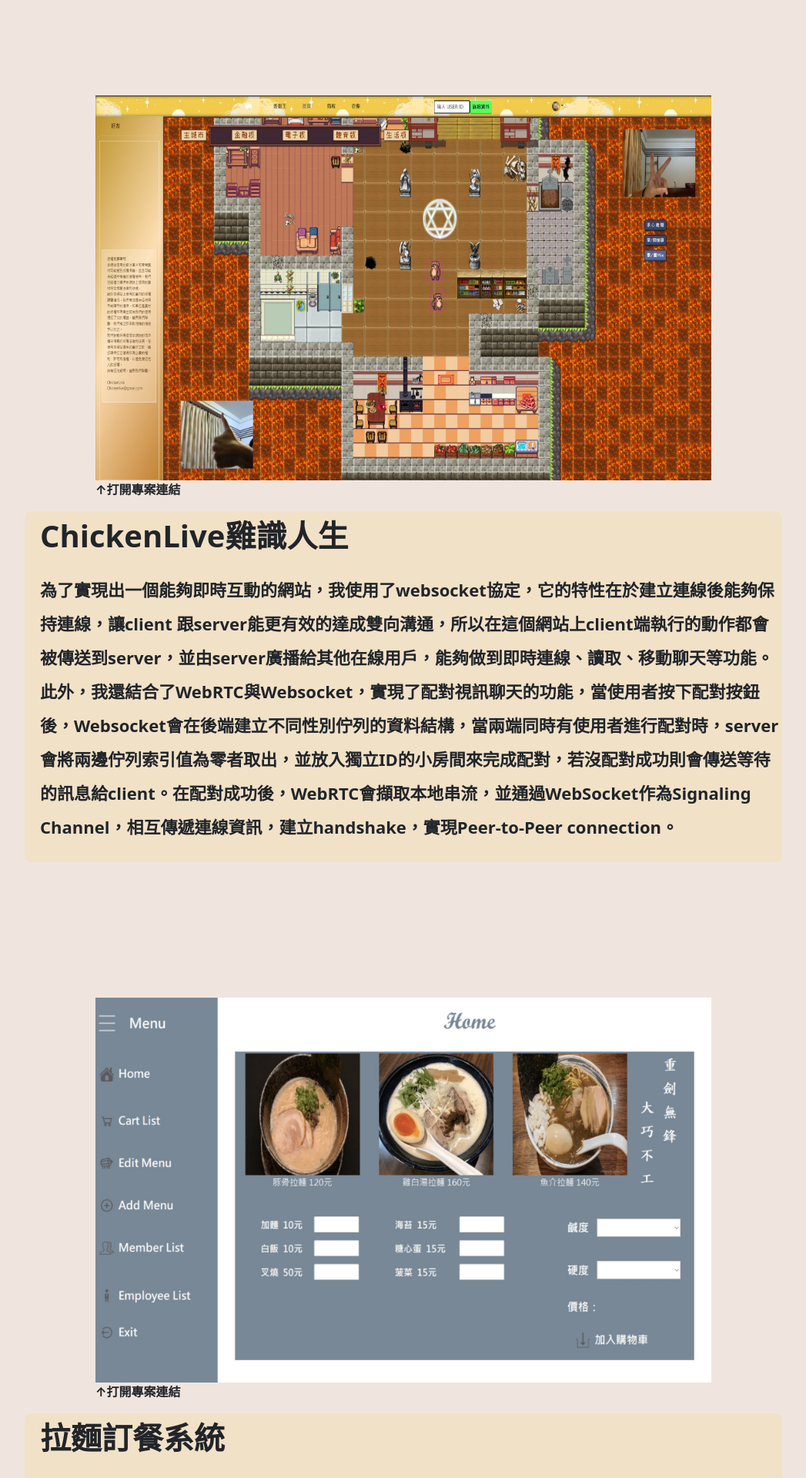
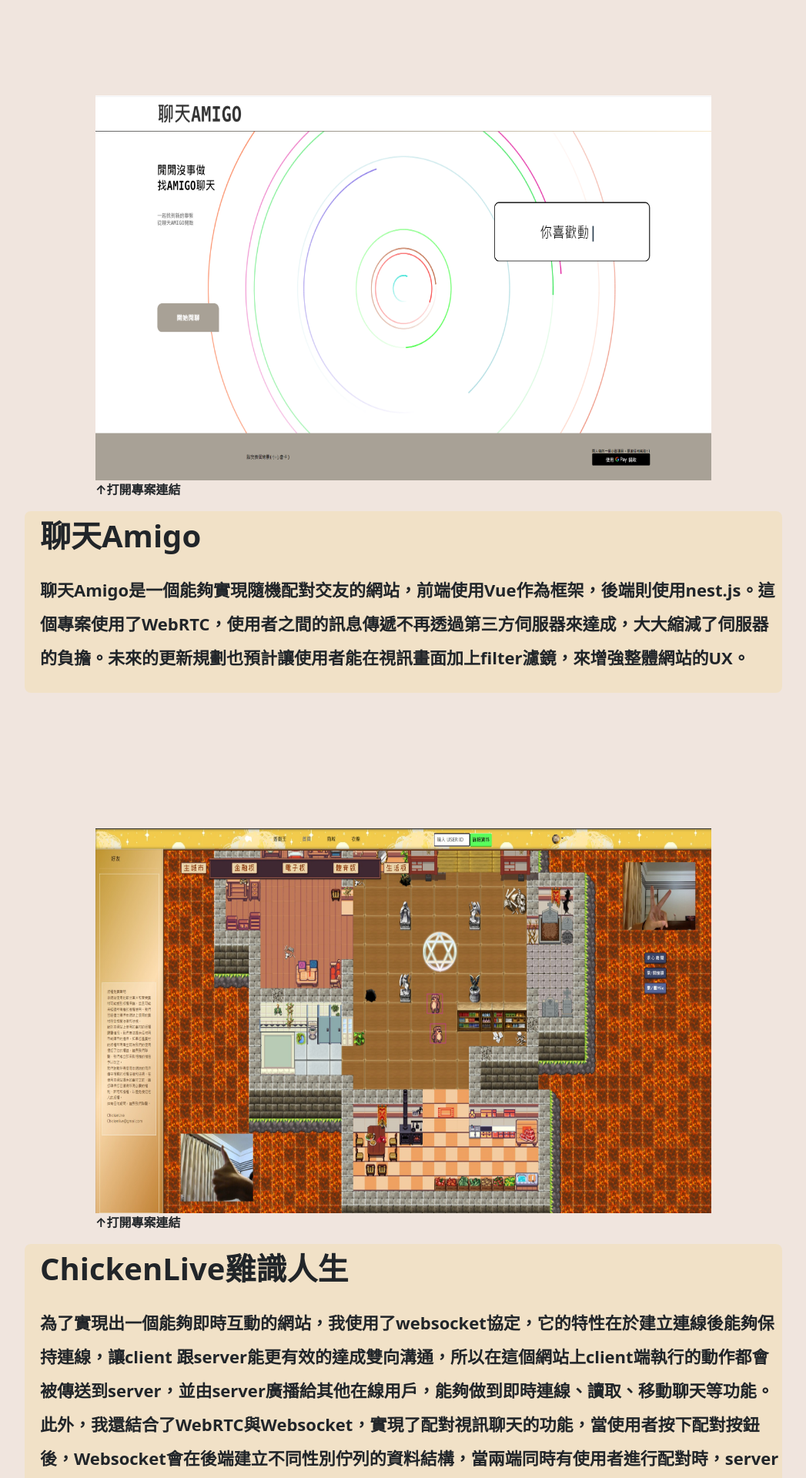
Before and after one commit to BNNCP/website_cv, a Vue app: page / in a window 1280 px wide. Shown: the part 3200-5120 px from the top of the page at 77% size, without its empty margins (116-1163 px from the left). Built offline with nearby package versions, Linux system fonts and the light colour scheme.

Commit message:
20230729update

```diff
--- a/src/components/body.vue
+++ b/src/components/body.vue
@@ -7,6 +7,7 @@ import collegeImg from "../image/National_Cheng_Kung_University_logo.svg.png"
 import chickenLive from "../image/messageImage_1685025673792.jpg"
 import ramen from "../image/messageImage_1685034530405.jpg"
 import Bingo from '../image/346168769_926792961920849_6290047423726556787_n.png'
+import Amigo from "../image/Untitled.png"
 
 function randomColors() {
     setInterval(() => {
@@ -64,7 +65,26 @@ randomColors();
         </section>
         <div class="target " id="chicken" v-motion-slide-visible-once-left>
             <div class="row imgbox">
-                <a href="https://chickenlive.netlify.app/" target="_blank"><img class="logo-work img-fluid"
+                <a href="https://github.com/momipochi/taiwan_amigo" target="_blank"><img class="logo-work img-fluid"
+                        :src="Amigo" alt="ChickenLive"></a>
+                <div class="hint">↑打開專案連結</div>
+            </div>
+            <div class="row bg-primary rounded-3 textbox"
+                :class="{ 'bg-primary': color == 'bg-primary', 'bg-success': color == 'bg-success', 'bg-danger': color == 'bg-danger', 'bg-warning': color == 'bg-warning', 'bg-info': color == 'bg-info' }"
+                style="--bs-bg-opacity: .1;">
+                <div class="col m-2">
+                    <h1>聊天Amigo</h1>
+                </div>
+                <div class="col m-2 text-break lh-lg text-wrap">
+                    <p>聊天Amigo是一個能夠實現隨機配對交友的網站，前端使用Vue作為框架，後端則使用nest.js。這個專案使用了WebRTC，使用者之間的訊息傳遞不再透過第三方伺服器來達成，大大縮減了伺服器的負擔。未來的更新規劃也預計讓使用者能在視訊畫面加上filter濾鏡，來增強整體網站的UX。
+                    </p>
+                </div>
+            </div>
+
+        </div>
+        <div class="target " id="chicken" v-motion-slide-visible-once-left>
+            <div class="row imgbox">
+                <a href="https://github.com/Bobo0808/final_REPO" target="_blank"><img class="logo-work img-fluid"
                         :src="chickenLive" alt="ChickenLive"></a>
                 <div class="hint">↑打開專案連結</div>
             </div>
```
Also changed, not shown: public/messageImage_1690521160171.jpg (added), src/image/Untitled.png (added).
